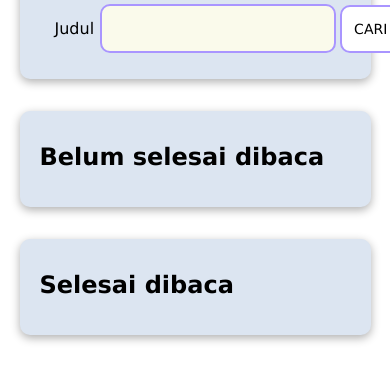
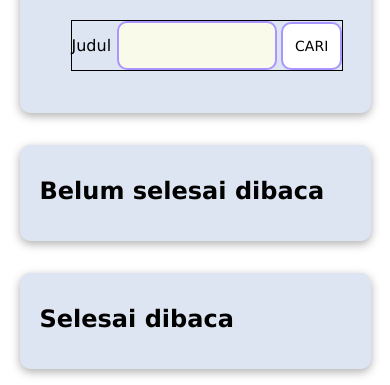
Before and after one commit to Hanif-tech/BookshelfApps, a plain HTML site: page index.html in a window 390 px wide. Shown: the part 678-1063 px from the top of the page. Before the commit the page ends 1029 px from the top, so only its background shows below. Drawn offline with Linux system fonts and the light colour scheme.

Commit message:
last bug

```diff
--- a/css/style.css
+++ b/css/style.css
@@ -61,7 +61,12 @@ nav {
   padding: 16px;
   width: 98%;
 }
-
+.form-search {
+  display: flex;
+  flex-direction: column;
+  padding: 16px;
+  width: 98%;
+}
 .form-group {
   display: flex;
   flex-direction: column;
@@ -83,10 +88,11 @@ nav {
 .form-search {
   margin-left: 15px;
   margin-bottom: 10px;
-  width: 100%;
+  width: 98%;
 }
 .form-search .form-groupp {
   display: flex;
+  border: 1px solid black;
   width: 100%;
   align-items: center;
 }
@@ -111,7 +117,7 @@ nav {
   border-radius: 10px;
   font-size: 16px;
   padding: 13px 16px;
-  width: 600px;
+  width: 100%;
 }
 #textJudul,
 #textPenulis,
@@ -171,12 +177,6 @@ nav {
     width: 90%;
   }
 
-  .form-search {
-    display: flex;
-    width: 95%;
-    align-items: center;
-  }
-
   .form-search label {
     margin-right: 6px;
   }
```
